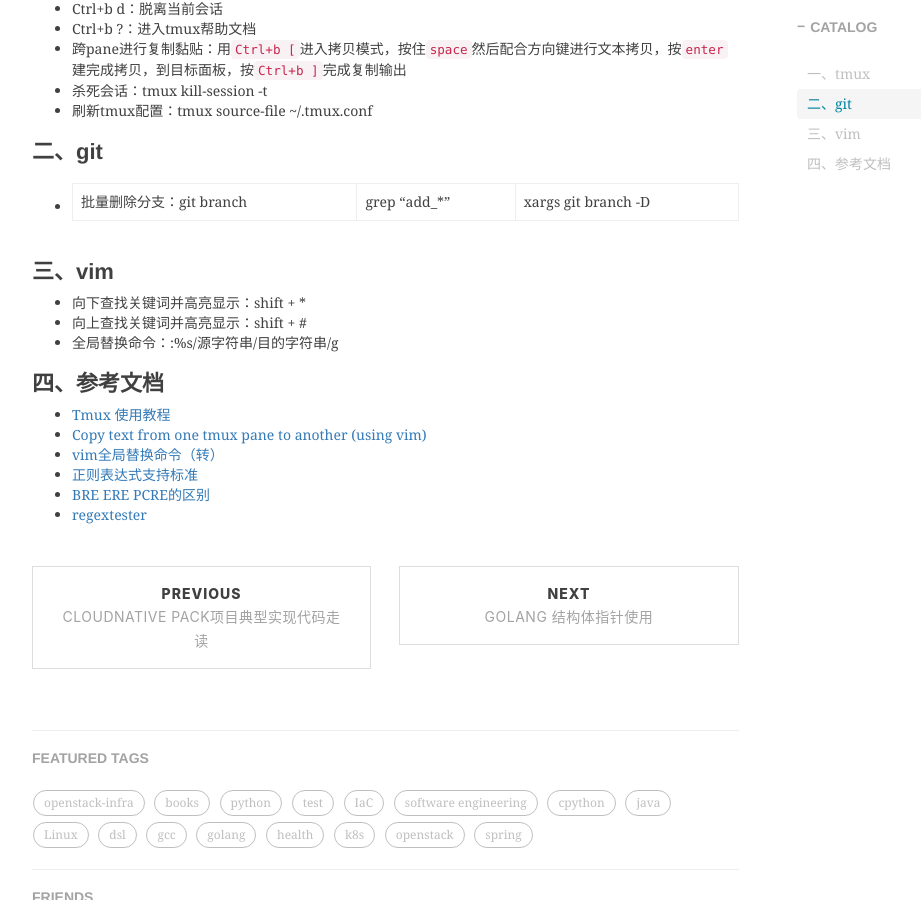
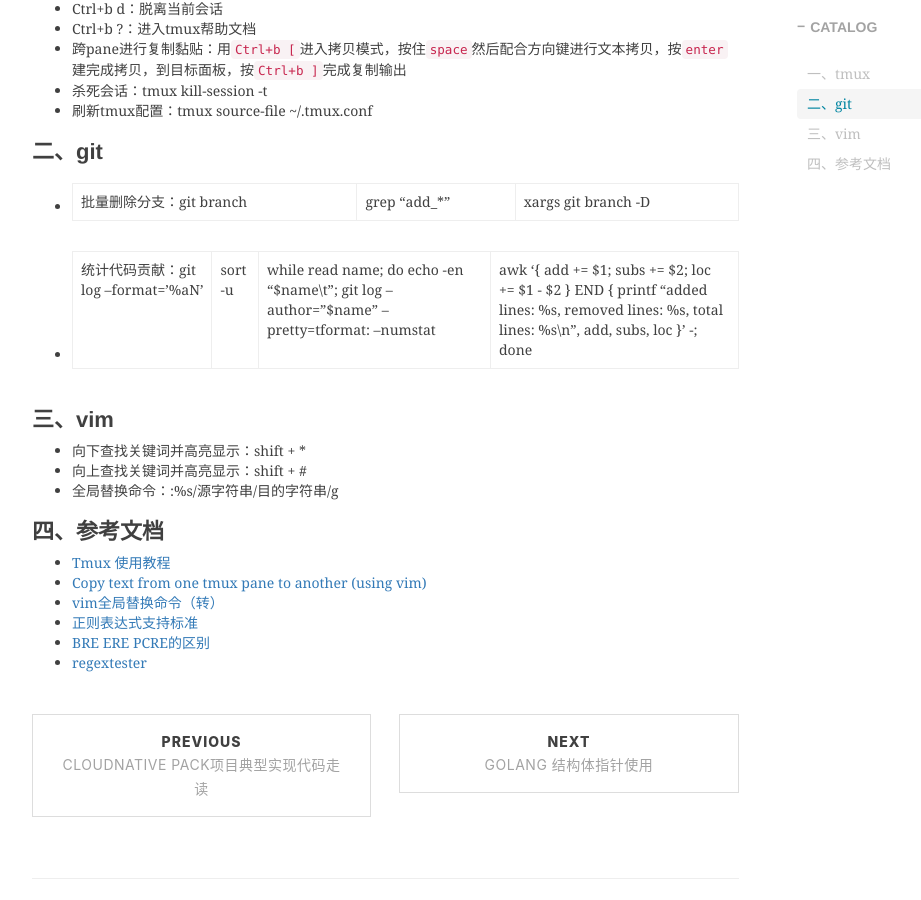
Before and after one commit to shihai1991/shihai1991.github.io, a Jekyll site: the page built from _posts/2022-11-22-linux終端基础命令.md, in a window 1280 px wide and 900 px high, scrolled down 568 px. Shown: the whole window, without its empty margins (233-1154 px from the left). Built offline with Jekyll 4.4.1, drawn with Linux system fonts in a browser that asks for light colours; nearby versions of some CDN libraries; comment, search, counter and statistics services are not loaded.

Commit message:
Update 2022-11-22-linux終端基础命令.md

```diff
--- a/_posts/2022-11-22-linux終端基础命令.md
+++ b/_posts/2022-11-22-linux終端基础命令.md
@@ -20,6 +20,7 @@
 
 # 二、git
 - 批量删除分支：git branch | grep "add_*"|xargs git branch -D
+- 统计代码贡献：git log --format='%aN' | sort -u | while read name; do echo -en "$name\t"; git log --author="$name" --pretty=tformat: --numstat | awk '{ add += $1; subs += $2; loc += $1 - $2 } END { printf "added lines: %s, removed lines: %s, total lines: %s\n", add, subs, loc }' -; done
 
 # 三、vim
 - 向下查找关键词并高亮显示：shift + *
```
